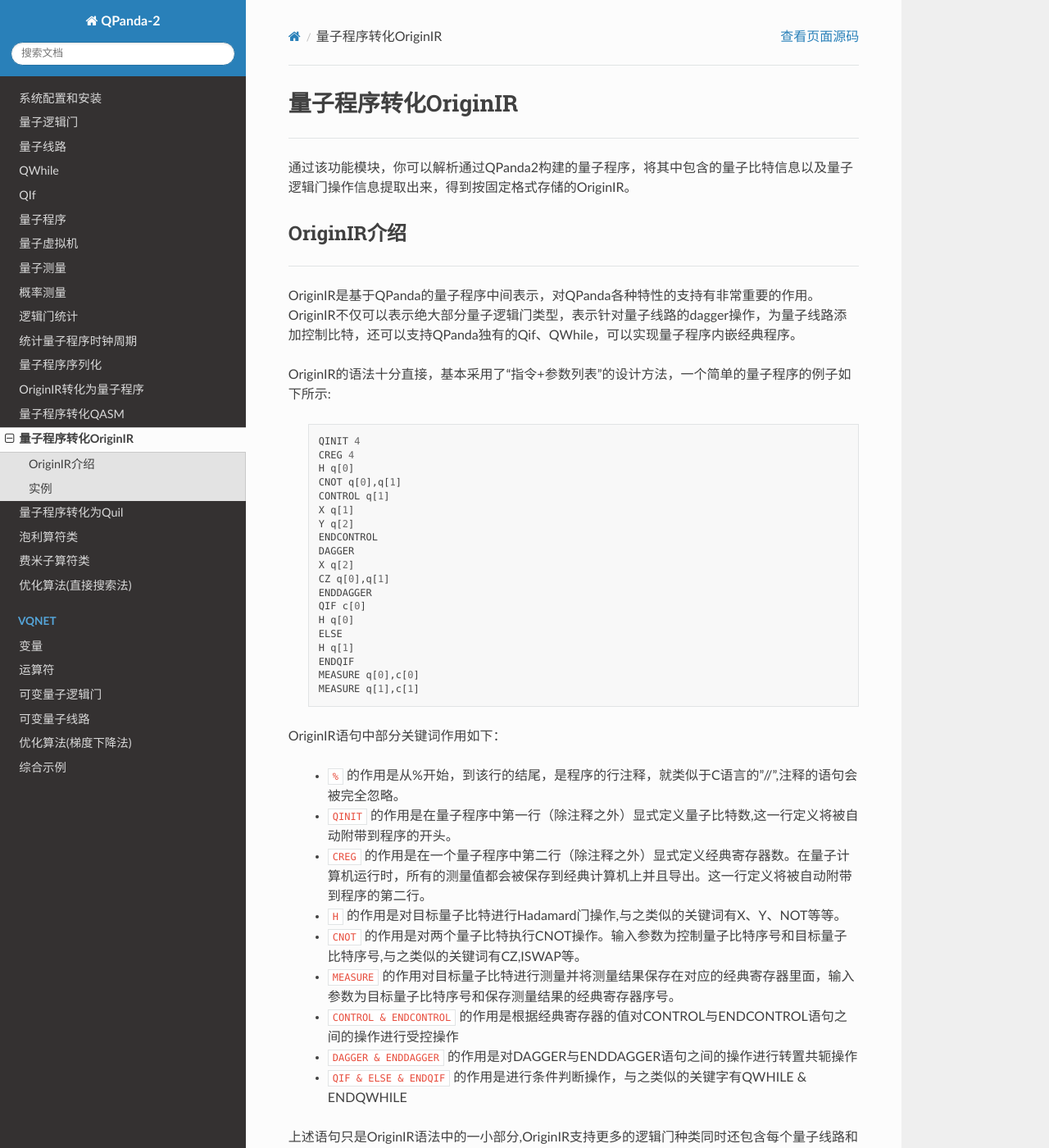
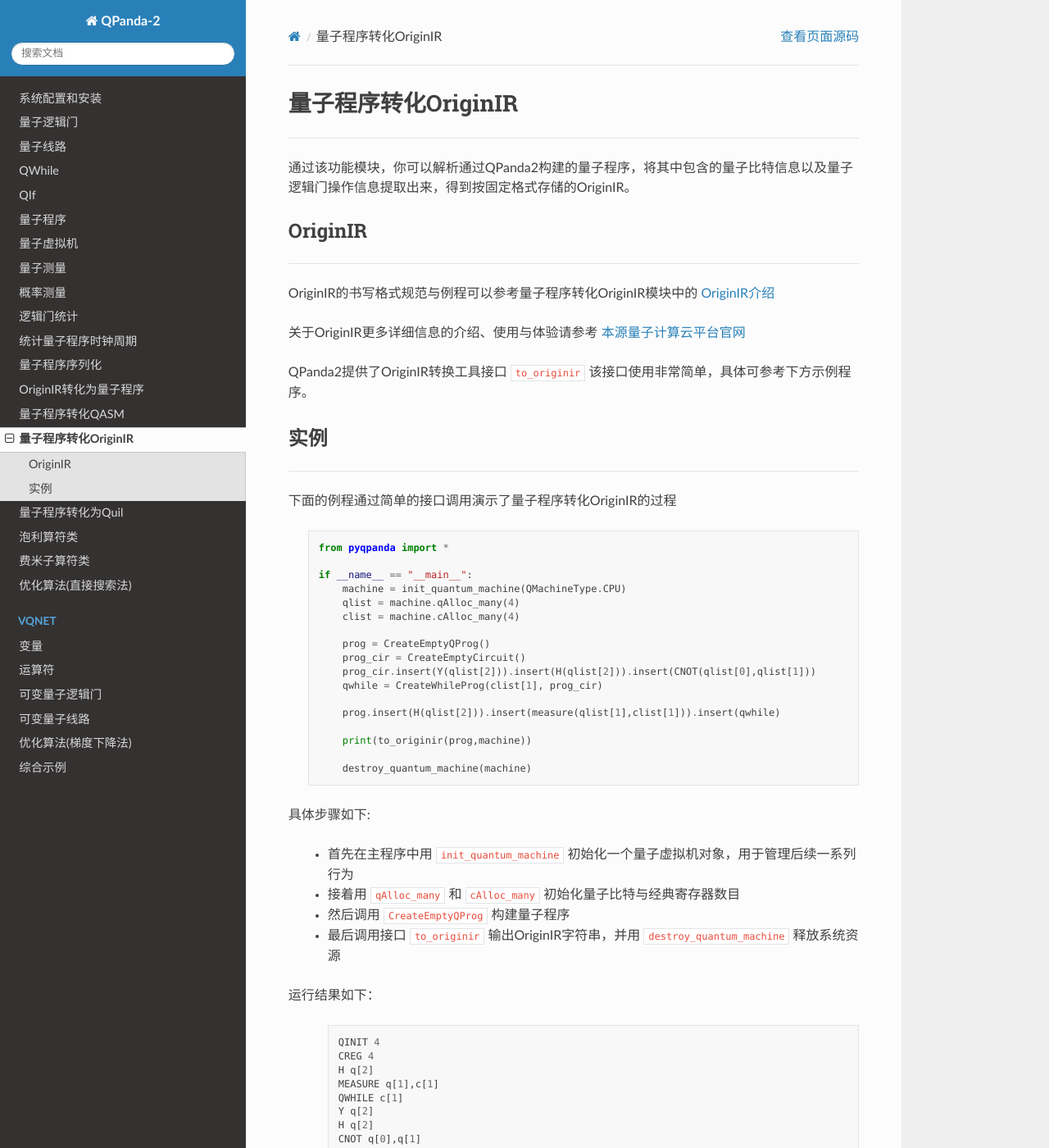
Before and after one commit to OriginQ/pyQPanda-Toturial, a Sphinx documentation site: the page built from source/QProgToOriginIR.rst, in a window 1280 px wide and 1400 px high. Shown: the whole window at 82% size. Built offline with Sphinx 7.4.7 and the Read the Docs theme 2.0.0, drawn with Linux system fonts in a browser that asks for light colours; pages that are not in the unit, such as notebooks, are missing from menus; some of the changed text lies outside the part shown.

Commit message:
超链接OriginIR介绍

```diff
--- a/source/QProgToOriginIR.rst
+++ b/source/QProgToOriginIR.rst
@@ -6,51 +6,13 @@
 
 .. _本源量子计算云平台官网: https://qcode.qubitonline.cn/QCode/index.html
 
-.. _OriginIR介绍:
+.. _OriginIR介绍: https://qpanda-toturial.readthedocs.io/zh/latest/QProgToOriginIR.html#id2
 
-OriginIR介绍
+OriginIR
 >>>>>>>>>>>>>>>>>
 ----
 
-OriginIR是基于QPanda的量子程序中间表示，对QPanda各种特性的支持有非常重要的作用。OriginIR不仅可以表示绝大部分量子逻辑门类型，表示针对量子线路的dagger操作，为量子线路添加控制比特，还可以支持QPanda独有的Qif、QWhile，可以实现量子程序内嵌经典程序。
-
-OriginIR的语法十分直接，基本采用了“指令+参数列表”的设计方法，一个简单的量子程序的例子如下所示:
-
-    ::
-
-        QINIT 4
-        CREG 4
-        H q[0]
-        CNOT q[0],q[1]
-        CONTROL q[1]
-        X q[1]
-        Y q[2]
-        ENDCONTROL
-        DAGGER
-        X q[2]
-        CZ q[0],q[1]
-        ENDDAGGER
-        QIF c[0]
-        H q[0]
-        ELSE
-        H q[1]
-        ENDQIF
-        MEASURE q[0],c[0]
-        MEASURE q[1],c[1]
-
-OriginIR语句中部分关键词作用如下：
-
- -  ``%`` 的作用是从%开始，到该行的结尾，是程序的行注释，就类似于C语言的"//",注释的语句会被完全忽略。
- -  ``QINIT`` 的作用是在量子程序中第一行（除注释之外）显式定义量子比特数,这一行定义将被自动附带到程序的开头。
- -  ``CREG`` 的作用是在一个量子程序中第二行（除注释之外）显式定义经典寄存器数。在量子计算机运行时，所有的测量值都会被保存到经典计算机上并且导出。这一行定义将被自动附带到程序的第二行。
- -  ``H`` 的作用是对目标量子比特进行Hadamard门操作,与之类似的关键词有X、Y、NOT等等。
- -  ``CNOT`` 的作用是对两个量子比特执行CNOT操作。输入参数为控制量子比特序号和目标量子比特序号,与之类似的关键词有CZ,ISWAP等。
- -  ``MEASURE`` 的作用对目标量子比特进行测量并将测量结果保存在对应的经典寄存器里面，输入参数为目标量子比特序号和保存测量结果的经典寄存器序号。
- -  ``CONTROL & ENDCONTROL`` 的作用是根据经典寄存器的值对CONTROL与ENDCONTROL语句之间的操作进行受控操作
- -  ``DAGGER & ENDDAGGER`` 的作用是对DAGGER与ENDDAGGER语句之间的操作进行转置共轭操作
- -  ``QIF & ELSE & ENDQIF`` 的作用是进行条件判断操作，与之类似的关键字有QWHILE & ENDQWHILE
-
-上述语句只是OriginIR语法中的一小部分,OriginIR支持更多的逻辑门种类同时还包含每个量子线路和每个量子逻辑门中是否包含受控量子比特信息以及是否Dagger。
+OriginIR的书写格式规范与例程可以参考量子程序转化OriginIR模块中的 `OriginIR介绍`_
 
 关于OriginIR更多详细信息的介绍、使用与体验请参考 `本源量子计算云平台官网`_
 
```
